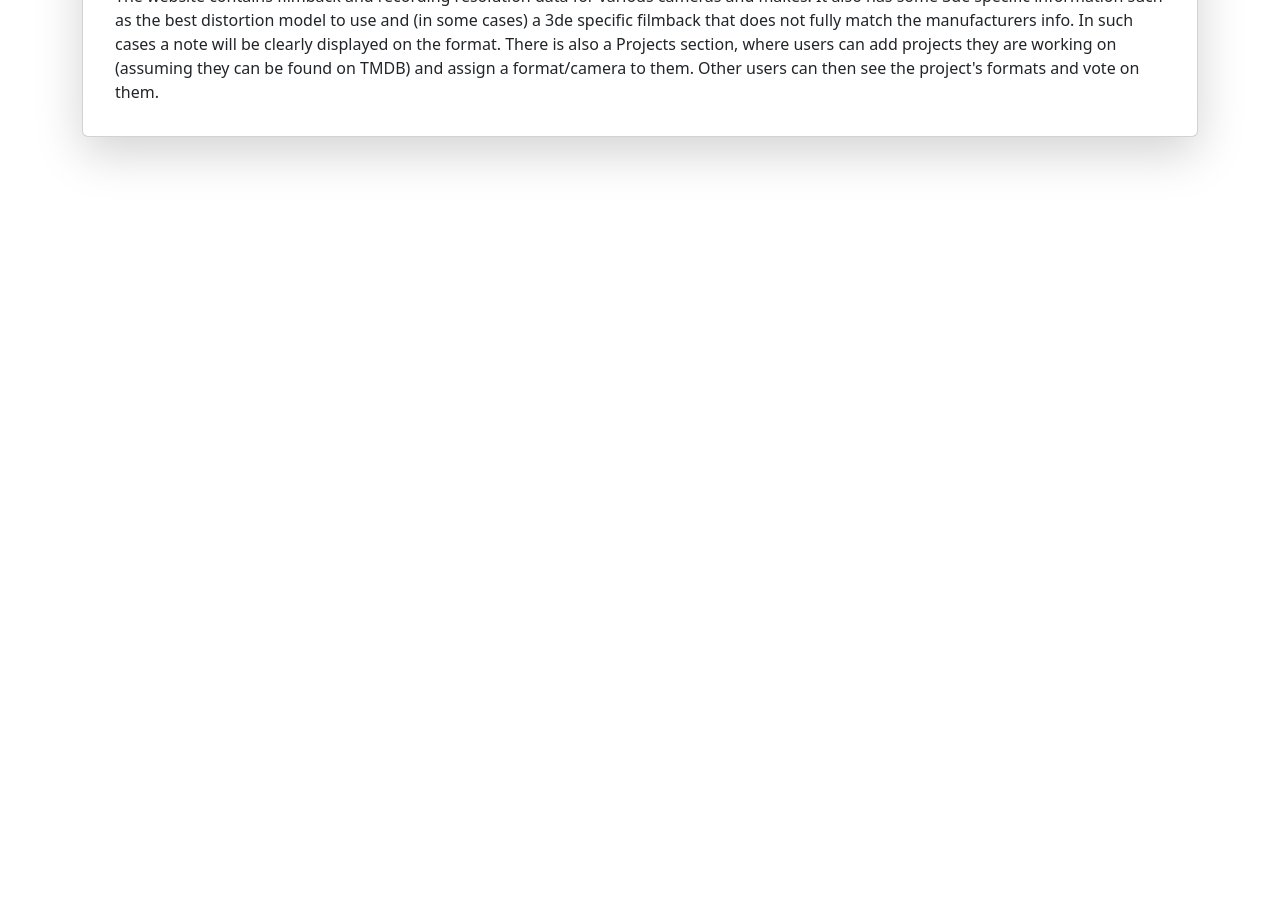
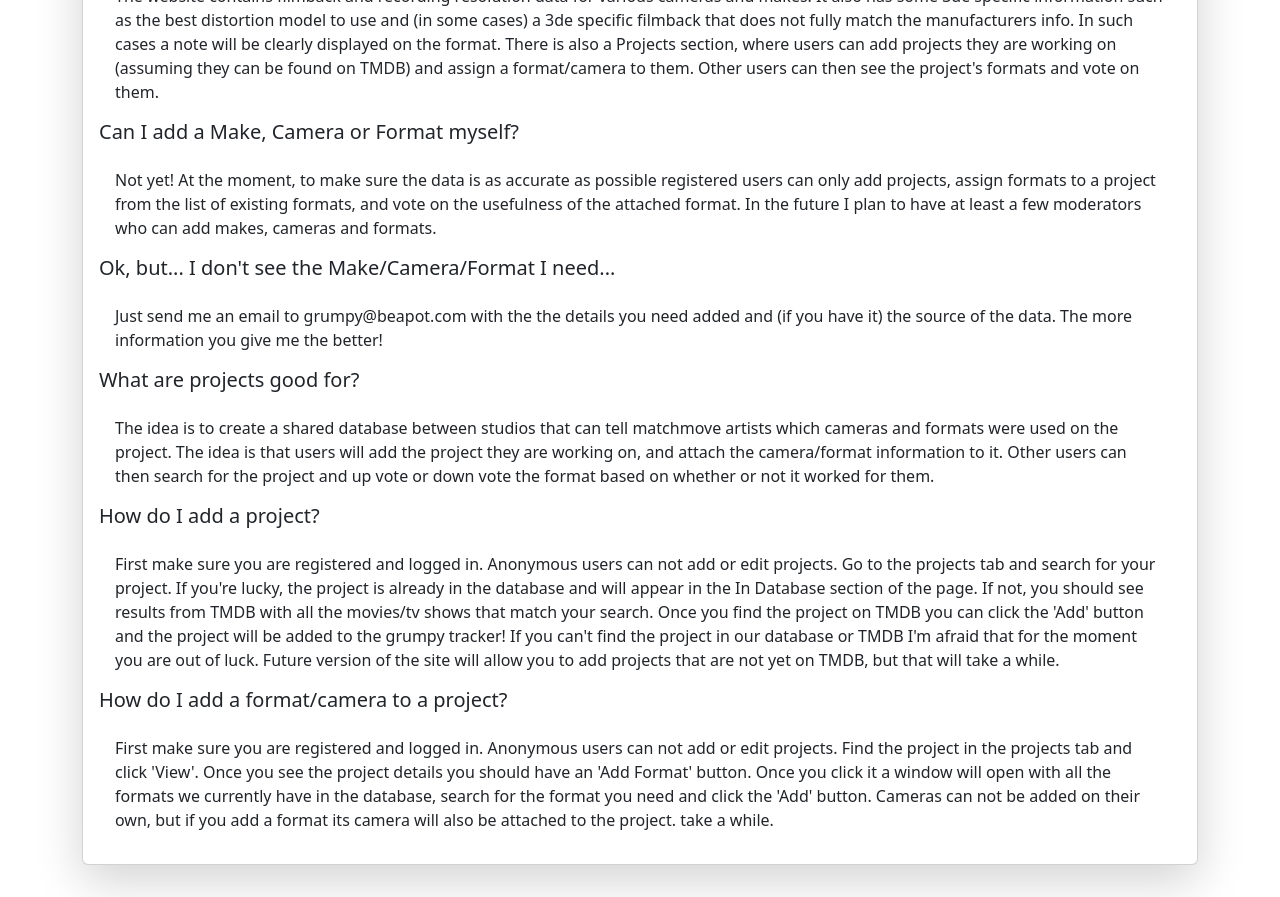
Before and after one commit to mswed/capstone2, a React (Vite) app in the folder frontend/: page /about in a window 1280 px wide. Shown: the part 400-1297 px from the top of the page. Before the commit the page ends 800 px from the top, so only its background shows below. Built offline with nearby package versions, Linux system fonts and the light colour scheme; no server answers.

Commit message:
updated about

```diff
--- a/frontend/src/pages/About.jsx
+++ b/frontend/src/pages/About.jsx
@@ -13,6 +13,7 @@ const About = () => {
       </Card>
       <Card className="shadow-lg mt-3 p-3">
         <Card.Title>FAQ</Card.Title>
+
         <h5>What kind of information do you have?</h5>
         <Card.Body>
           The website contains filmback and recording resolution data for various cameras and makes. It also has some 3de specific information such as the best distortion model to
@@ -20,6 +21,40 @@ const About = () => {
           also a Projects section, where users can add projects they are working on (assuming they can be found on TMDB) and assign a format/camera to them. Other users can then
           see the project's formats and vote on them.
         </Card.Body>
+
+        <h5>Can I add a Make, Camera or Format myself?</h5>
+        <Card.Body>
+          Not yet! At the moment, to make sure the data is as accurate as possible registered users can only add projects, assign formats to a project from the list of existing
+          formats, and vote on the usefulness of the attached format. In the future I plan to have at least a few moderators who can add makes, cameras and formats.
+        </Card.Body>
+
+        <h5>Ok, but... I don't see the Make/Camera/Format I need...</h5>
+        <Card.Body>
+          Just send me an email to grumpy@beapot.com with the the details you need added and (if you have it) the source of the data. The more information you give me the better!
+        </Card.Body>
+
+        <h5>What are projects good for?</h5>
+        <Card.Body>
+          The idea is to create a shared database between studios that can tell matchmove artists which cameras and formats were used on the project. The idea is that users will
+          add the project they are working on, and attach the camera/format information to it. Other users can then search for the project and up vote or down vote the format based
+          on whether or not it worked for them.
+        </Card.Body>
+
+        <h5>How do I add a project?</h5>
+        <Card.Body>
+          First make sure you are registered and logged in. Anonymous users can not add or edit projects. Go to the projects tab and search for your project. If you're lucky, the
+          project is already in the database and will appear in the In Database section of the page. If not, you should see results from TMDB with all the movies/tv shows that
+          match your search. Once you find the project on TMDB you can click the 'Add' button and the project will be added to the grumpy tracker! If you can't find the project in
+          our database or TMDB I'm afraid that for the moment you are out of luck. Future version of the site will allow you to add projects that are not yet on TMDB, but that will
+          take a while.
+        </Card.Body>
+
+        <h5>How do I add a format/camera to a project?</h5>
+        <Card.Body>
+          First make sure you are registered and logged in. Anonymous users can not add or edit projects. Find the project in the projects tab and click 'View'. Once you see the
+          project details you should have an 'Add Format' button. Once you click it a window will open with all the formats we currently have in the database, search for the format
+          you need and click the 'Add' button. Cameras can not be added on their own, but if you add a format its camera will also be attached to the project. take a while.
+        </Card.Body>
       </Card>
     </Container>
   );
```
